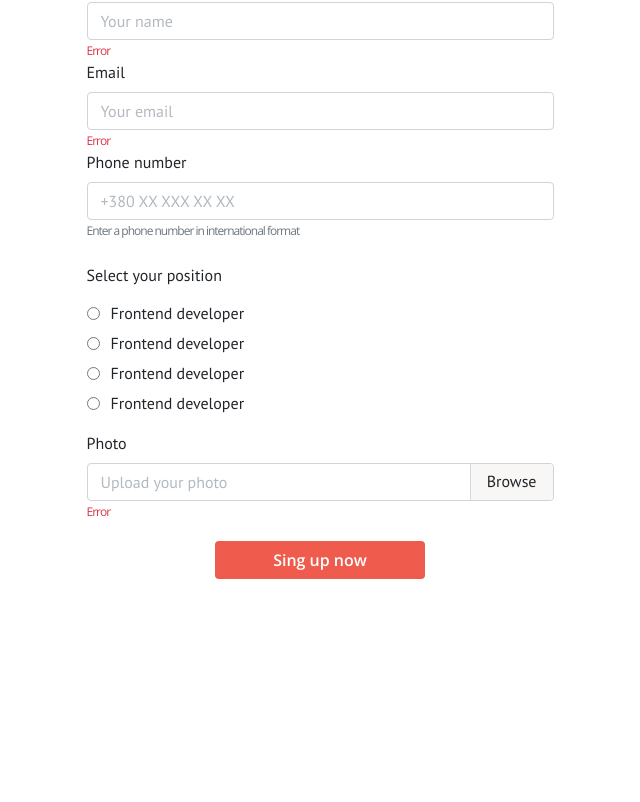
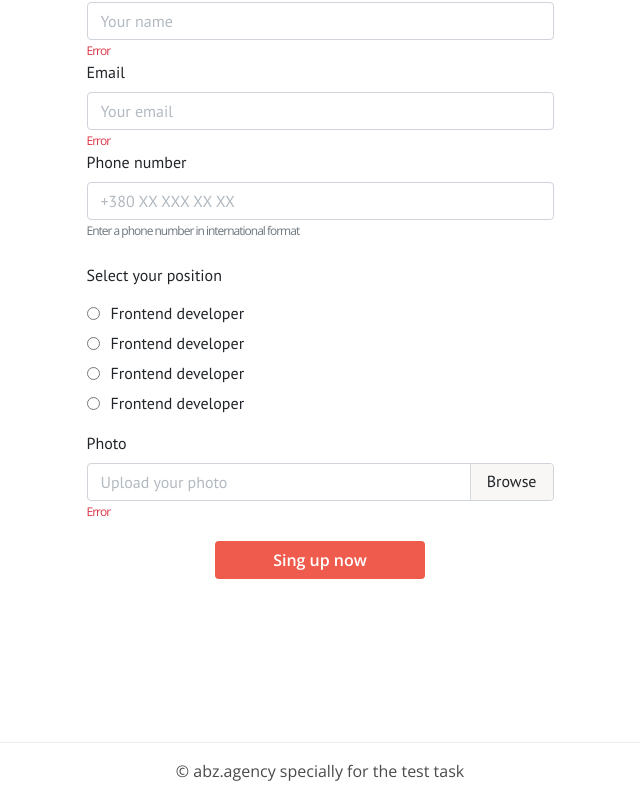
Before and after one commit to D1White/abz_test, a React (Create React App) app: page / in a window 1280 px wide. Shown: the part 2721-3523 px from the top of the page, without its empty margins (320-960 px from the left). Before the commit the page ends 3463 px from the top, so only its background shows below. Built offline with nearby package versions, Linux system fonts and the light colour scheme.

Commit message:
add footer

```diff
--- a/src/App.jsx
+++ b/src/App.jsx
@@ -1,4 +1,4 @@
-import { Header, Banner, AboutMe, Users, Form } from "./components";
+import { Header, Banner, AboutMe, Users, Form, Footer } from "./components";
 
 function App() {
   return (
@@ -10,6 +10,7 @@ function App() {
         <Users />
         <Form />
       </main>
+      <Footer />
     </>
   );
 }
--- /dev/null
+++ b/src/components/Footer/Footer.jsx
@@ -0,0 +1,12 @@
+import React from 'react';
+import './footer.scss';
+
+function Footer() {
+  return (
+    <footer>
+      <span className='footer__text'>&#169; abz.agency specially for the test task</span>
+    </footer>
+  )
+}
+
+export default Footer
--- /dev/null
+++ b/src/components/Footer/footer.scss
@@ -0,0 +1,13 @@
+@import '../../styles/variables.scss';
+
+footer {
+  width: 100%;
+  padding: 16px 0 19px 0;
+  @include flex-center;
+  border-top: 1px solid #ececec;
+}
+
+.footer__text {
+  @include paragraph_1;
+  color: #4c4b4b;
+}
--- a/src/components/index.js
+++ b/src/components/index.js
@@ -4,3 +4,4 @@ export {default as AboutMe} from './AboutMe/AboutMe';
 export {default as Users} from './Users/Users';
 export {default as UserCard} from './UserCard/UserCard';
 export {default as Form} from './Form/Form';
+export {default as Footer} from './Footer/Footer';
```
Also changed, not shown: src/styles/media_mixin.scss (added, +37 -0 lines).
